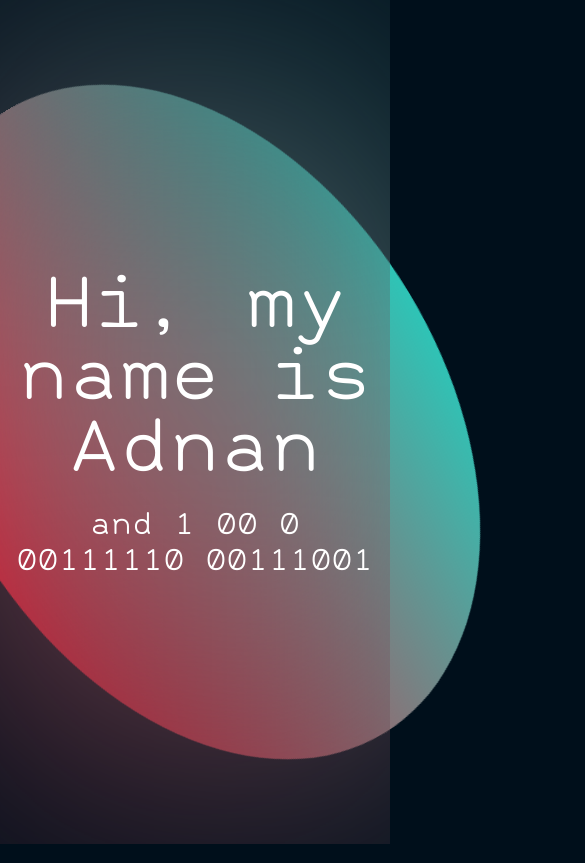
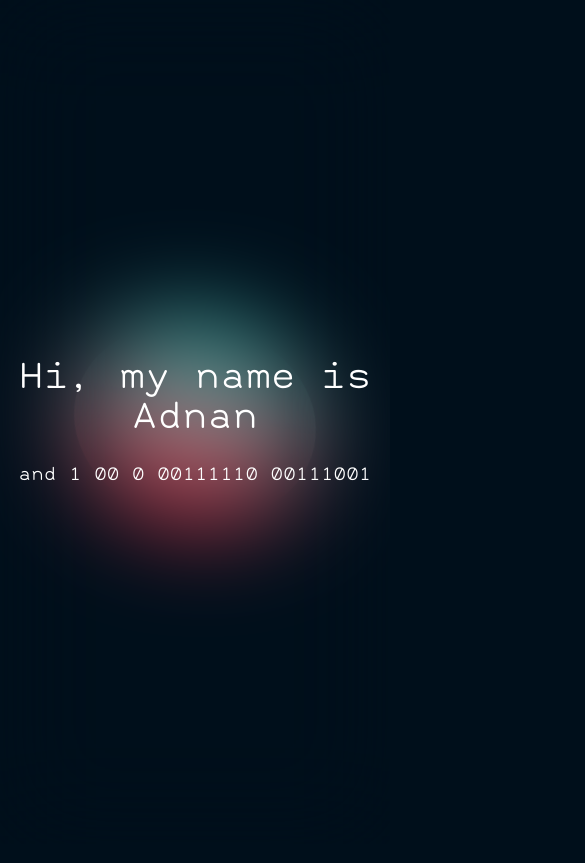
Before and after one commit to AdnanSilajdzic/Portfolio, a React (Vite) app: page / in a window 390 px wide. Shown: the whole page, 585 px wide, since content can reach past the window. Built offline with nearby package versions, Linux system fonts and the light colour scheme.

Commit message:
disabled overflowing on blob and added responsive design

```diff
--- a/package.json
+++ b/package.json
@@ -4,7 +4,7 @@
 	"version": "0.0.0",
 	"type": "module",
 	"scripts": {
-    "dev": "vite",
+		"dev": "vite --host",
 		"build": "tsc && vite build",
 		"lint": "eslint . --ext ts,tsx --report-unused-disable-directives --max-warnings 0",
 		"preview": "vite preview"
--- a/src/components/Blob.tsx
+++ b/src/components/Blob.tsx
@@ -1,50 +1,59 @@
-import { useEffect } from 'react';
+import { useEffect, useState } from 'react';
 
 type Props = {};
 
 const Blob = () => {
+	const [screenSize, setScreenSize] = useState<number>(window.innerWidth);
+
 	useEffect(() => {
 		const blob = document.querySelector('#blob') as HTMLDivElement;
 		//add rotation animation that also elongates the blob
 		blob.animate(
 			[
 				{ transform: 'rotate(0deg) scaleY(1)' },
-				{ transform: 'rotate(360deg) scaleY(1.5)' },
-				{ transform: 'rotate(720deg) scaleY(1)' },
+				{ transform: 'rotate(180deg) scaleY(1.5)' },
+				{ transform: 'rotate(360deg) scaleY(1)' },
 			],
 			{
-				duration: 12000,
+				duration: 7000,
 				iterations: Infinity,
 			}
 		);
 		addEventListener('pointermove', (e) => {
-			let x = e.clientX;
-			let y = e.clientY;
-			if (y > window.innerHeight - 450) {
-				y = window.innerHeight - 450;
-			}
 			blob.animate(
 				{
-					left: `${x}px`,
-					top: `${y}px`,
+					left: `${e.clientX}px`,
+					top: `${e.clientY}px`,
 				},
 				{ duration: 20000, fill: 'forwards' }
 			);
 		});
+
+		// event listener for tap on mobile
+		addEventListener('touchstart', (e) => {
+			blob.animate(
+				{
+					left: `${e.touches[0].clientX}px`,
+					top: `${e.touches[0].clientY}px`,
+				},
+				{ duration: 5000, fill: 'forwards' }
+			);
+		});
+
 		//remove event listener when the component unmounts
 		return () => {
 			removeEventListener('pointermove', () => {});
 		};
 	}, []);
 	return (
-		<div>
+		<div className="absolute h-screen w-screen overflow-hidden">
 			<div
 				id="blob"
-				className="blob absolute left-1/2 top-1/2 z-0 h-[500px] w-[500px] rounded-full bg-gradient-to-r from-[#E71D36] to-[#2EC4B6]"
+				className="blob absolute left-1/2 top-1/2 z-0 h-[200px] w-[200px] rounded-full bg-gradient-to-r from-[#E71D36] to-[#2EC4B6] sm:h-[500px] sm:w-[500px]"
 			></div>
 			<div
 				id="blur"
-				className="absolute z-10 h-full w-screen backdrop-blur-[150px]"
+				className="fixed z-10 h-full w-full backdrop-blur-[50px] sm:backdrop-blur-[150px]"
 			></div>
 		</div>
 	);
--- a/src/components/Loading.tsx
+++ b/src/components/Loading.tsx
@@ -1,7 +1,9 @@
 const Loading = () => {
 	return (
-		<div className="z-30 flex h-screen flex-col items-center justify-center text-center font-almamono text-7xl text-white">
-			<h2 className="z-30 animate-pulse text-3xl">Turning on the lights...</h2>
+		<div className="z-30 flex h-screen flex-col items-center justify-center text-center font-almamono text-white">
+			<h2 className="z-30 animate-pulse text-xl sm:text-3xl">
+				Turning on the lights...
+			</h2>
 		</div>
 	);
 };
--- a/src/components/Splash.tsx
+++ b/src/components/Splash.tsx
@@ -44,10 +44,12 @@ const Splash = () => {
 	}, []);
 
 	return (
-		<div className=" flex h-screen flex-col items-center justify-center text-center font-almamono text-7xl text-white">
+		<div
+			className={`flex h-screen flex-col items-center justify-center text-center font-almamono text-4xl text-white sm:text-7xl`}
+		>
 			<div className="splash z-30 flex flex-col items-center justify-center gap-6">
 				<h1>{text}</h1>
-				<h2 className="text-3xl">{subText}</h2>
+				<h2 className="text-lg sm:text-3xl">{subText}</h2>
 			</div>
 		</div>
 	);
--- a/src/index.css
+++ b/src/index.css
@@ -30,7 +30,6 @@
 body {
 	animation: brighten 3s ease-in-out;
 	background-color: #000f1b;
-	overflow-x: hidden;
 }
 
 @keyframes brighten {
```
Lines whose indentation alone changed are shown as unchanged.
